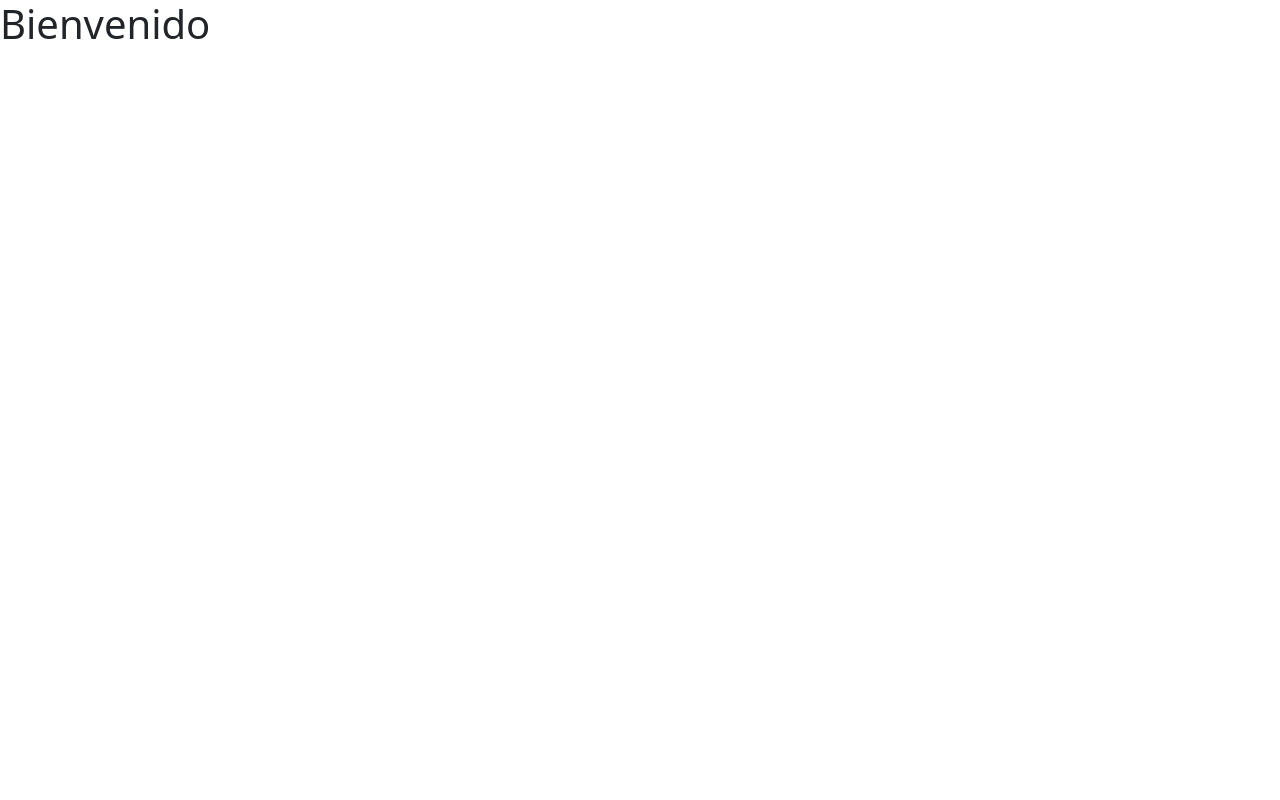
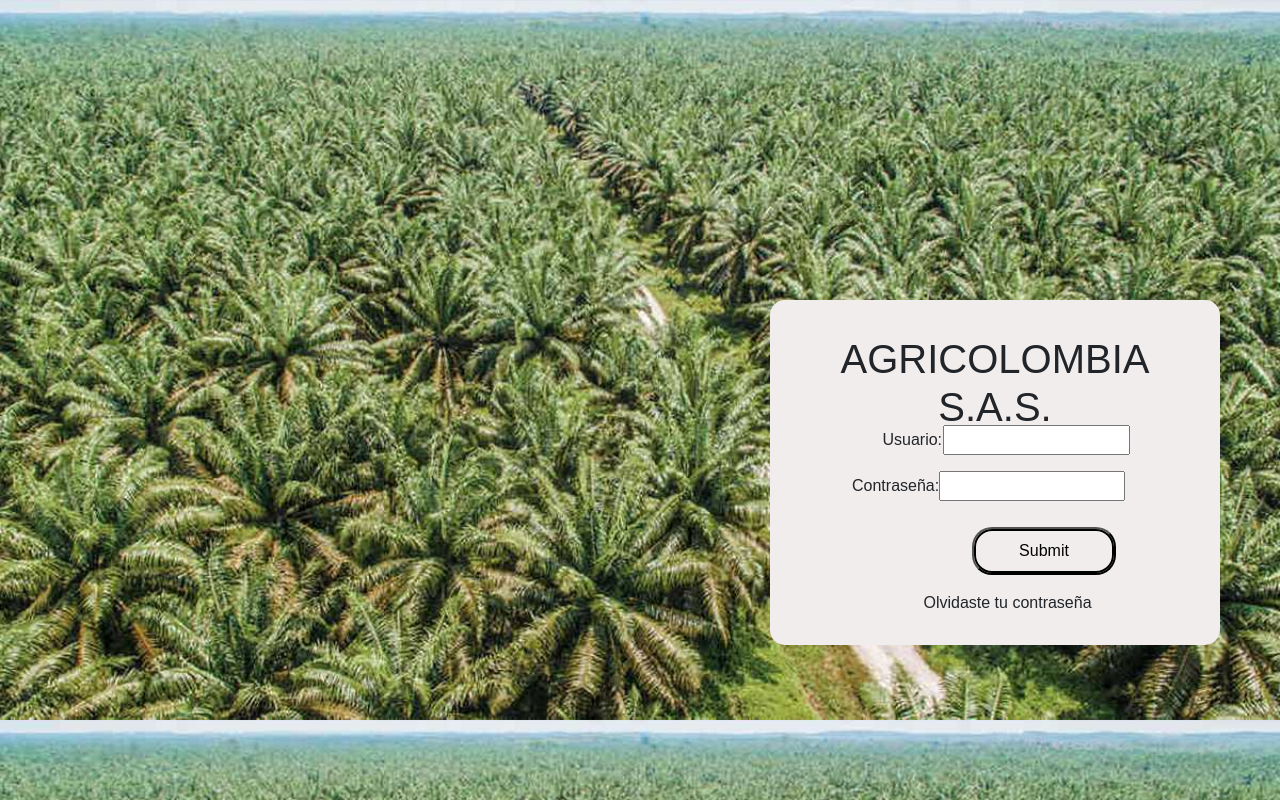
Before and after one commit to monkum/sistema-cultivo, a React app: page / in a window 1280 px wide. Built offline with nearby package versions, Linux system fonts and the light colour scheme.

Commit message:
Home hasta ahora

```diff
--- a/src/components/App.jsx
+++ b/src/components/App.jsx
@@ -1,9 +1,13 @@
 import React from 'react';
 import "../../node_modules/bootstrap/dist/css/bootstrap.min.css";
+import Layout from '../containers/Layout';
+import Home from '../containers/Home';
 
 const App = () => {
 	return (
-		<h1>Bienvenido</h1>
+		<Layout>
+			<Home />
+		</Layout>
 	);
 }
 
--- /dev/null
+++ b/src/containers/Home.jsx
@@ -0,0 +1,43 @@
+import React from "react";
+import "../styles/Home.css";
+
+
+const Home = () => {
+    return (
+        <div id="contenedor">
+            <div className="titulo">
+                <h1>AGRICOLOMBIA S.A.S.</h1>
+            </div>
+            <div className="login">
+                <div id="login-form" className="login-form">
+                    <form action>
+                        <ul>
+                            <li className="filas">
+                                <p>
+                                    <label htmlFor="user" className="user" /> Usuario:
+                                    <input type="text" id="usuario" name="usuario" maxLength={50} />
+                                </p><p>
+                                </p></li>
+                                    <li className="filas">
+                                <p>
+                                    <label htmlFor="contrasena" />Contraseña:
+                                    <input type="password" name="password" id="password" />
+                                </p><p>
+                                </p></li>
+                                    <li className="filas">
+                                <p>
+                                    <input type="submit" defaultValue="Ingresar" className="ingresar" />
+                                </p>
+                            </li>
+                        </ul>
+                        <div className="small-6 columns text-right">
+                            <a href>Olvidaste tu contraseña</a>
+                        </div>
+                    </form>
+                </div>
+            </div>
+        </div>
+    );
+}
+
+export default Home;
--- /dev/null
+++ b/src/containers/Layout.jsx
@@ -0,0 +1,11 @@
+import React from 'react';
+
+const Layout = ({ children }) => {
+    return (
+        <div className="Layout">
+            {children}
+        </div>
+    );
+}
+
+export default Layout;
--- /dev/null
+++ b/src/styles/Home.css
@@ -0,0 +1,66 @@
+body {
+    margin: 0;
+    font-family: 'Quicksand', sans-serif;
+    background-color: #ffdd90;
+    background-image: url("cultivo.jpg");
+    background-size: cover;
+}
+#contenedor{
+    align-items: center;
+    width: 450px;
+    margin: 0 auto;
+    overflow: hidden;
+    position: absolute;
+    background-color: #F1EDED;
+    top: 300px;
+    right: 60px;
+    padding: 30px 50px;
+    height: auto;
+    z-index: 10000;
+    border-radius: 15px;
+}
+h1{
+    text-align: center;
+    height: 80px;
+    margin-bottom: 10px;
+    margin-top: 5px;
+}
+.filas{
+    list-style: none;
+}
+#usuario{
+    margin-left: 1.458px;
+    width: 58.5%;
+}
+.user{
+    margin-left: 26px;
+}
+#password{
+    width: 58.5%;
+}
+form{
+    margin: 0;
+    padding: 0;
+    align-items: center;
+}
+.small-6.columns.text-right {
+    text-align: center;
+    width: 100%;
+}
+a{
+    margin-left: 25px;
+}
+.ingresar{
+    box-shadow: 0 0 0 2px #000 inset;
+    color: #000;
+    width: 144px;
+    margin-top: 10px !important;
+    border-radius: 20px;
+    padding: 10px 20px;
+    cursor: pointer;
+    background-color: transparent;
+    margin-left: 120px;
+}
+.titulo{
+    font-size: 30px;
+}
```
Also changed, not shown: src/styles/cultivo.jpg (added).
